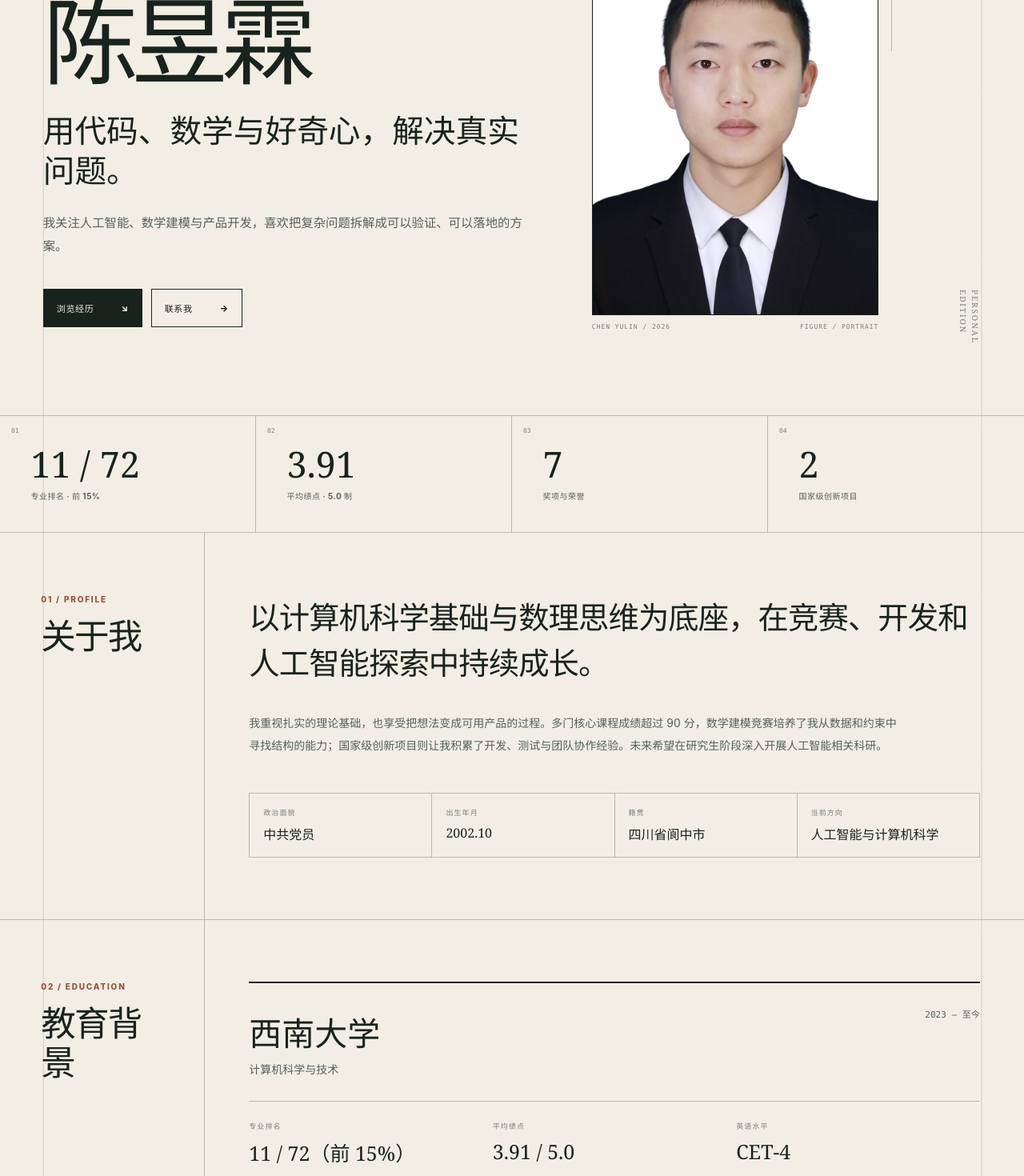
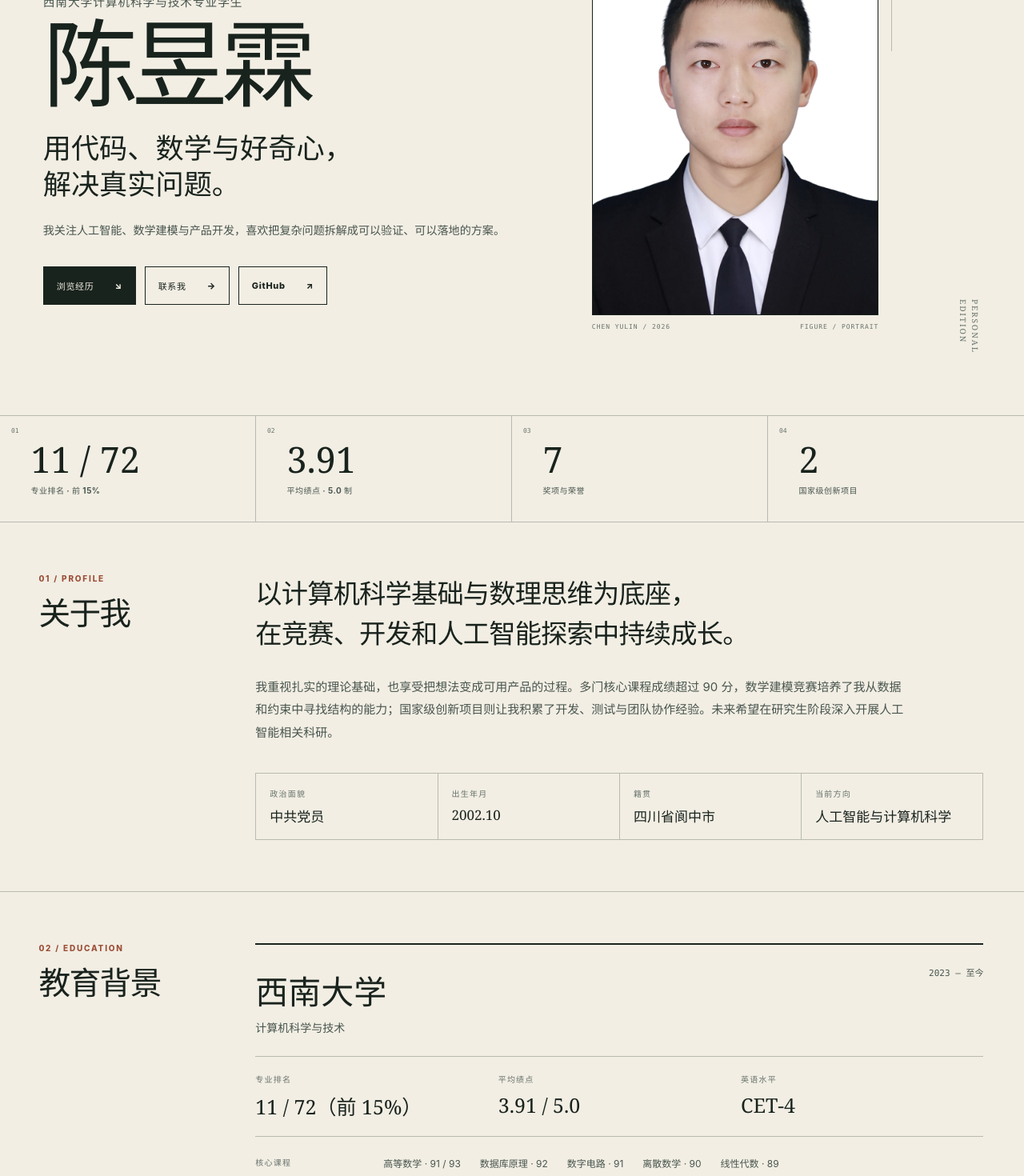
Before and after one commit to AlphaBetaChris/chen-yulin-portfolio, a React (Vite) app: page / in a window 1280 px wide. Shown: the part 280-1750 px from the top of the page at 80% size. Built offline with nearby package versions, Linux system fonts and the light colour scheme.

Commit message:
feat: refine portfolio layout and links

```diff
--- a/src/App.tsx
+++ b/src/App.tsx
@@ -1,10 +1,31 @@
-import { useEffect, useState } from 'react';
+import { Fragment, useEffect, useState } from 'react';
 import { content, type Locale } from './content';
 
 const localeKey = 'chen-yulin-locale';
 const email = 'swucyl@email.swu.edu.cn';
 const phoneDisplay = '166-0137-4718';
 const phoneHref = 'tel:+8616601374718';
+const githubHandle = 'AlphaBetaChris';
+const githubHref = `https://github.com/${githubHandle}`;
+
+function SegmentedCopy({
+  className,
+  segments,
+}: {
+  className: string;
+  segments: string[];
+}) {
+  return (
+    <p className={className}>
+      {segments.map((segment, index) => (
+        <Fragment key={`${index}-${segment}`}>
+          <span className="copy-segment">{segment}</span>
+          {index < segments.length - 1 ? <wbr /> : null}
+        </Fragment>
+      ))}
+    </p>
+  );
+}
 
 function readLocale(): Locale {
   try {
@@ -77,7 +98,10 @@ function App() {
             <p className="eyebrow">{copy.hero.eyebrow}</p>
             <p className="hero-role">{copy.hero.role}</p>
             <h1 id="hero-title">{copy.name}</h1>
-            <p className="hero-tagline">{copy.hero.tagline}</p>
+            <SegmentedCopy
+              className="hero-tagline"
+              segments={copy.hero.tagline}
+            />
             <p className="hero-intro">{copy.hero.intro}</p>
             <div className="hero-actions">
               <a className="text-link text-link-dark" href="#about">
@@ -87,6 +111,15 @@ function App() {
               <a className="text-link" href={`mailto:${email}`}>
                 {copy.hero.secondaryAction}
                 <span aria-hidden="true">→</span>
+              </a>
+              <a
+                className="text-link"
+                href={githubHref}
+                target="_blank"
+                rel="noreferrer"
+              >
+                {copy.contact.githubLabel}
+                <span aria-hidden="true">↗</span>
               </a>
             </div>
           </div>
@@ -124,7 +157,10 @@ function App() {
             <h2>{copy.about.title}</h2>
           </header>
           <div className="section-content about-content">
-            <p className="section-lead">{copy.about.lead}</p>
+            <SegmentedCopy
+              className="section-lead"
+              segments={copy.about.lead}
+            />
             <p className="section-body">{copy.about.body}</p>
             <dl className="profile-details">
               {copy.about.details.map((detail) => (
@@ -207,7 +243,10 @@ function App() {
             <h2>{copy.projects.title}</h2>
           </header>
           <div className="section-content">
-            <p className="section-intro">{copy.projects.intro}</p>
+            <SegmentedCopy
+              className="section-intro"
+              segments={copy.projects.intro}
+            />
             <div className="project-grid">
               {copy.projects.items.map((project, index) => (
                 <article
@@ -265,7 +304,10 @@ function App() {
             <h2>{copy.contact.title}</h2>
           </div>
           <div className="contact-content">
-            <p className="contact-lead">{copy.contact.lead}</p>
+            <SegmentedCopy
+              className="contact-lead"
+              segments={copy.contact.lead}
+            />
             <address>
               <div>
                 <span>{copy.contact.emailLabel}</span>
@@ -274,6 +316,17 @@ function App() {
               <div>
                 <span>{copy.contact.phoneLabel}</span>
                 <a href={phoneHref}>{phoneDisplay}</a>
+              </div>
+              <div>
+                <span>{copy.contact.githubLabel}</span>
+                <a
+                  href={githubHref}
+                  target="_blank"
+                  rel="noreferrer"
+                  aria-label={copy.contact.githubLabel}
+                >
+                  {githubHandle}
+                </a>
               </div>
             </address>
             <p className="contact-note">{copy.contact.note}</p>
--- a/src/content.ts
+++ b/src/content.ts
@@ -44,7 +44,7 @@ export interface SiteContent {
   hero: {
     eyebrow: string;
     role: string;
-    tagline: string;
+    tagline: string[];
     intro: string;
     primaryAction: string;
     secondaryAction: string;
@@ -55,7 +55,7 @@ export interface SiteContent {
   about: {
     number: string;
     title: string;
-    lead: string;
+    lead: string[];
     body: string;
     details: Detail[];
   };
@@ -83,7 +83,7 @@ export interface SiteContent {
   projects: {
     number: string;
     title: string;
-    intro: string;
+    intro: string[];
     descriptionLabel: string;
     responsibilityLabel: string;
     items: Project[];
@@ -97,10 +97,11 @@ export interface SiteContent {
   contact: {
     number: string;
     title: string;
-    lead: string;
+    lead: string[];
     note: string;
     emailLabel: string;
     phoneLabel: string;
+    githubLabel: string;
   };
   footer: {
     line: string;
@@ -126,7 +127,7 @@ export const content: Record<Locale, SiteContent> = {
     hero: {
       eyebrow: '计算机科学 · 人工智能 · 实践者',
       role: '西南大学计算机科学与技术专业学生',
-      tagline: '用代码、数学与好奇心，解决真实问题。',
+      tagline: ['用代码、数学', '与好奇心，', '解决真实问题。'],
       intro:
         '我关注人工智能、数学建模与产品开发，喜欢把复杂问题拆解成可以验证、可以落地的方案。',
       primaryAction: '浏览经历',
@@ -143,8 +144,13 @@ export const content: Record<Locale, SiteContent> = {
     about: {
       number: '01',
       title: '关于我',
-      lead:
-        '以计算机科学基础与数理思维为底座，在竞赛、开发和人工智能探索中持续成长。',
+      lead: [
+        '以计算机科学基础',
+        '与数理思维为底座，',
+        '在竞赛、开发',
+        '和人工智能探索中',
+        '持续成长。',
+      ],
       body:
         '我重视扎实的理论基础，也享受把想法变成可用产品的过程。多门核心课程成绩超过 90 分，数学建模竞赛培养了我从数据和约束中寻找结构的能力；国家级创新项目则让我积累了开发、测试与团队协作经验。未来希望在研究生阶段深入开展人工智能相关科研。',
       details: [
@@ -220,7 +226,12 @@ export const content: Record<Locale, SiteContent> = {
     projects: {
       number: '04',
       title: '项目经历',
-      intro: '在文化传播与心理健康两个真实场景中，分别承担开发与质量保障角色。',
+      intro: [
+        '在文化传播与心理健康',
+        '两个真实场景中，',
+        '分别承担开发',
+        '与质量保障角色。',
+      ],
       descriptionLabel: '项目',
       responsibilityLabel: '我的工作',
       items: [
@@ -279,10 +290,16 @@ export const content: Record<Locale, SiteContent> = {
     contact: {
       number: '06',
       title: '联系方式',
-      lead: '欢迎交流人工智能、建模、开发，以及任何值得认真解决的问题。',
+      lead: [
+        '欢迎交流人工智能、',
+        '建模、开发，',
+        '以及任何值得',
+        '认真解决的问题。',
+      ],
       note: '邮件通常是联系我的最佳方式。',
       emailLabel: '邮箱',
       phoneLabel: '电话',
+      githubLabel: 'GitHub',
     },
     footer: {
       line: '以真实经历为底稿，持续更新。',
@@ -306,7 +323,11 @@ export const content: Record<Locale, SiteContent> = {
     hero: {
       eyebrow: 'COMPUTER SCIENCE · AI · BUILDER',
       role: 'Computer Science student at Southwest University',
-      tagline: 'Solving real problems with code, mathematics, and curiosity.',
+      tagline: [
+        'Solving real problems',
+        ' with code, mathematics,',
+        ' and curiosity.',
+      ],
       intro:
         'I explore artificial intelligence, mathematical modeling, and product development, turning complex questions into solutions that can be tested and built.',
       primaryAction: 'Explore my journey',
@@ -323,8 +344,14 @@ export const content: Record<Locale, SiteContent> = {
     about: {
       number: '01',
       title: 'About Me',
-      lead:
-        'Building on computer science fundamentals and mathematical thinking, I keep growing through competitions, development, and AI exploration.',
+      lead: [
+        'Building on computer',
+        ' science fundamentals',
+        ' and mathematical thinking,',
+        ' I keep growing through',
+        ' competitions, development,',
+        ' and AI exploration.',
+      ],
       body:
         'I value rigorous foundations as much as the process of turning ideas into useful products. Scores above 90 in several core courses reflect my academic discipline. Mathematical modeling taught me to find structure in data and constraints, while national innovation projects gave me hands-on experience in development, testing, and teamwork. I hope to pursue deeper AI research in graduate study.',
       details: [
@@ -401,8 +428,12 @@ export const content: Record<Locale, SiteContent> = {
     projects: {
       number: '04',
       title: 'Selected Projects',
-      intro:
-        'Development and quality-assurance work across two real-world contexts: cultural heritage and mental wellbeing.',
+      intro: [
+        'Development and quality-assurance work',
+        ' across two real-world contexts:',
+        ' cultural heritage',
+        ' and mental wellbeing.',
+      ],
       descriptionLabel: 'The project',
       responsibilityLabel: 'My contribution',
       items: [
@@ -467,11 +498,16 @@ export const content: Record<Locale, SiteContent> = {
     contact: {
       number: '06',
       title: 'Contact',
-      lead:
-        'Let’s talk about AI, modeling, development, or any problem worth solving carefully.',
+      lead: [
+        'Let’s talk about AI,',
+        ' modeling, development,',
+        ' or any problem',
+        ' worth solving carefully.',
+      ],
       note: 'Email is usually the best way to reach me.',
       emailLabel: 'Email',
       phoneLabel: 'Phone',
+      githubLabel: 'GitHub',
     },
     footer: {
       line: 'Built from real experience, and always evolving.',
--- a/src/styles.css
+++ b/src/styles.css
@@ -62,8 +62,8 @@
     --paper: #f2eee4;
     --paper-deep: #e5dfd1;
     --ink: #19231d;
-    --ink-soft: #556159;
-    --ink-faint: #798179;
+    --ink-soft: #48554d;
+    --ink-faint: #68736b;
     --line: rgba(25, 35, 29, 0.26);
     --line-light: rgba(25, 35, 29, 0.13);
     --accent: #9d4f37;
@@ -97,9 +97,7 @@
     min-height: 100vh;
     margin-inline: auto;
     overflow: clip;
-    background:
-      linear-gradient(90deg, transparent 0 4.2%, var(--line-light) 4.2% calc(4.2% + 1px), transparent calc(4.2% + 1px) 95.8%, var(--line-light) 95.8% calc(95.8% + 1px), transparent calc(95.8% + 1px)),
-      var(--paper);
+    background: var(--paper);
     box-shadow: 0 0 70px rgba(45, 42, 34, 0.16);
   }
 
@@ -237,8 +235,8 @@
     display: grid;
     grid-template-columns: minmax(0, 1fr) clamp(260px, 28vw, 390px) 64px;
     gap: clamp(32px, 5vw, 76px);
-    min-height: min(780px, calc(100vh - 78px));
-    padding: clamp(70px, 8vw, 118px) 4.2% clamp(58px, 7vw, 96px);
+    min-height: min(730px, calc(100vh - 78px));
+    padding: clamp(60px, 7vw, 104px) 4.2% clamp(52px, 6vw, 82px);
     border-bottom: 1px solid var(--line);
   }
 
@@ -279,34 +277,41 @@
     letter-spacing: -0.055em;
   }
 
+  .copy-segment {
+    white-space: nowrap;
+  }
+
   .hero-tagline {
-    max-width: 750px;
-    margin-top: 32px;
+    max-width: 720px;
+    margin-top: 28px;
     font-family: var(--serif);
-    font-size: clamp(27px, 3.1vw, 46px);
-    line-height: 1.28;
+    font-size: clamp(26px, 2.75vw, 42px);
+    line-height: 1.3;
+    line-break: strict;
+    text-wrap: balance;
   }
 
   .hero-intro {
     max-width: 650px;
-    margin-top: 25px;
+    margin-top: 22px;
     color: var(--ink-soft);
-    font-size: clamp(13px, 1.2vw, 16px);
-    line-height: 1.9;
+    font-size: clamp(14px, 1.1vw, 16px);
+    line-height: 1.8;
+    text-wrap: pretty;
   }
 
   .hero-actions {
     display: flex;
     flex-wrap: wrap;
     gap: 11px;
-    margin-top: 38px;
+    margin-top: 32px;
   }
 
   .text-link {
     display: inline-flex;
     align-items: center;
     justify-content: space-between;
-    gap: 34px;
+    gap: 26px;
     min-height: 48px;
     padding: 0 16px;
     border: 1px solid var(--ink);
@@ -405,7 +410,7 @@
   .stat-item {
     position: relative;
     display: grid;
-    min-height: 145px;
+    min-height: 132px;
     align-content: center;
     padding: 26px clamp(20px, 3vw, 46px);
     border-right: 1px solid var(--line);
@@ -441,58 +446,62 @@
 
   .editorial-section {
     display: grid;
-    grid-template-columns: clamp(195px, 20vw, 290px) minmax(0, 1fr);
-    min-height: 390px;
+    grid-template-columns: clamp(220px, 21vw, 310px) minmax(0, 1fr);
+    min-height: 0;
     border-bottom: 1px solid var(--line);
   }
 
   .section-heading {
-    padding: clamp(44px, 6vw, 78px) clamp(24px, 3.2vw, 48px) 46px 20%;
-    border-right: 1px solid var(--line);
+    padding: clamp(38px, 5vw, 66px) clamp(24px, 3vw, 44px) 38px 18%;
   }
 
   .section-heading h2,
   .contact-heading h2 {
     margin-top: 15px;
     font-family: var(--serif);
-    font-size: clamp(31px, 3.4vw, 52px);
+    font-size: clamp(30px, 3.1vw, 48px);
     font-weight: 500;
     letter-spacing: -0.04em;
     line-height: 1.12;
   }
 
   .section-content {
-    padding: clamp(44px, 6vw, 78px) 5.4%;
+    padding: clamp(38px, 5vw, 66px) 5%;
   }
 
   .section-lead {
-    max-width: 960px;
+    max-width: 900px;
     font-family: var(--serif);
-    font-size: clamp(25px, 3vw, 43px);
+    font-size: clamp(24px, 2.6vw, 39px);
     letter-spacing: -0.025em;
-    line-height: 1.48;
+    line-height: 1.5;
+    line-break: strict;
+    text-wrap: balance;
   }
 
   .section-body {
     max-width: 820px;
-    margin-top: 34px;
+    margin-top: 28px;
     color: var(--ink-soft);
-    font-size: 14px;
-    line-height: 2;
+    font-size: 15px;
+    line-height: 1.9;
+    text-wrap: pretty;
   }
 
   .section-intro {
-    max-width: 760px;
-    margin-bottom: 38px;
+    max-width: 820px;
+    margin-bottom: 30px;
     font-family: var(--serif);
-    font-size: clamp(19px, 2vw, 27px);
-    line-height: 1.55;
+    font-size: clamp(18px, 1.8vw, 25px);
+    line-height: 1.5;
+    line-break: strict;
+    text-wrap: balance;
   }
 
   .profile-details {
     display: grid;
     grid-template-columns: repeat(4, 1fr);
-    margin-top: 45px;
+    margin-top: 36px;
     border-top: 1px solid var(--line);
     border-left: 1px solid var(--line);
   }
@@ -509,7 +518,7 @@
   .project-copy h4,
   .contact-content address span {
     color: var(--ink-faint);
-    font-size: 9px;
+    font-size: 10px;
     font-weight: 800;
     letter-spacing: 0.12em;
     text-transform: uppercase;
@@ -518,7 +527,7 @@
   .profile-details dd {
     margin-top: 8px;
     font-family: var(--serif);
-    font-size: 16px;
+    font-size: 17px;
   }
 
   .education-card {
@@ -529,7 +538,7 @@
     display: flex;
     justify-content: space-between;
     gap: 25px;
-    padding: 30px 0;
+    padding: 26px 0;
     border-bottom: 1px solid var(--line);
   }
 
@@ -559,7 +568,7 @@
   }
 
   .education-facts > div {
-    padding: 24px 20px 24px 0;
+    padding: 20px 20px 20px 0;
   }
 
   .education-facts dd {
@@ -572,7 +581,7 @@
     display: grid;
     grid-template-columns: 140px 1fr;
     gap: 20px;
-    padding-top: 28px;
+    padding-top: 24px;
   }
 
   .coursework ul {
@@ -595,8 +604,8 @@
     grid-template-columns: 43px minmax(0, 1fr) auto;
     gap: 20px;
     align-items: center;
-    min-height: 88px;
-    padding: 17px 0;
+    min-height: 80px;
+    padding: 14px 0;
     border-bottom: 1px solid var(--line);
     transition: padding 180ms ease;
   }
@@ -621,7 +630,7 @@
   .award-list p {
     margin-top: 6px;
     color: var(--ink-soft);
-    font-size: 11px;
+    font-size: 12px;
   }
 
   .award-list time {
@@ -639,9 +648,9 @@
 
   .project-card {
     display: flex;
-    min-height: 480px;
+    min-height: 430px;
     flex-direction: column;
-    padding: clamp(24px, 3vw, 38px);
+    padding: clamp(22px, 2.6vw, 34px);
     border: 1px solid var(--ink);
   }
 
@@ -668,7 +677,7 @@
   }
 
   .project-card > h3 {
-    margin: 36px 0;
+    margin: 30px 0;
     font-family: var(--serif);
     font-size: clamp(37px, 4vw, 59px);
     font-weight: 500;
@@ -687,8 +696,8 @@
 
   .project-copy p {
     margin-top: 9px;
-    font-size: 12px;
-    line-height: 1.8;
+    font-size: 13px;
+    line-height: 1.75;
     opacity: 0.83;
   }
 
@@ -697,7 +706,7 @@
     flex-wrap: wrap;
     gap: 7px;
     margin-top: auto;
-    padding-top: 30px;
+    padding-top: 24px;
   }
 
   .tag-list li {
@@ -719,15 +728,15 @@
 
   .skills-grid article {
     position: relative;
-    min-height: 190px;
-    padding: 30px;
+    min-height: 168px;
+    padding: 28px;
     border-right: 1px solid var(--line);
     border-bottom: 1px solid var(--line);
   }
 
   .skills-grid article:last-child {
     grid-column: 1 / -1;
-    min-height: 150px;
+    min-height: 135px;
   }
 
   .skills-grid article > span {
@@ -749,20 +758,19 @@
     max-width: 530px;
     margin-top: 16px;
     color: var(--ink-soft);
-    font-size: 12px;
-    line-height: 1.85;
+    font-size: 13px;
+    line-height: 1.75;
   }
 
   .contact-section {
     display: grid;
-    grid-template-columns: clamp(195px, 20vw, 290px) minmax(0, 1fr);
+    grid-template-columns: clamp(220px, 21vw, 310px) minmax(0, 1fr);
     color: var(--paper);
     background: var(--ink);
   }
 
   .contact-heading {
-    padding: clamp(55px, 7vw, 90px) clamp(24px, 3.2vw, 48px) 55px 20%;
-    border-right: 1px solid rgba(242, 238, 228, 0.24);
+    padding: clamp(48px, 6vw, 76px) clamp(24px, 3vw, 44px) 48px 18%;
   }
 
   .contact-heading > p {
@@ -770,22 +778,24 @@
   }
 
   .contact-content {
-    padding: clamp(55px, 7vw, 90px) 5.4%;
+    padding: clamp(48px, 6vw, 76px) 5%;
   }
 
   .contact-lead {
     max-width: 840px;
     font-family: var(--serif);
-    font-size: clamp(29px, 4vw, 58px);
+    font-size: clamp(28px, 3.5vw, 51px);
     letter-spacing: -0.04em;
     line-height: 1.3;
+    line-break: strict;
+    text-wrap: balance;
   }
 
   .contact-content address {
     display: grid;
-    grid-template-columns: 1fr 1fr;
-    gap: 20px;
-    margin-top: 55px;
+    grid-template-columns: minmax(0, 1.35fr) minmax(0, 0.85fr) minmax(0, 1fr);
+    gap: 18px;
+    margin-top: 44px;
     font-style: normal;
   }
 
@@ -803,16 +813,18 @@
     display: inline-block;
     margin-top: 10px;
     font-family: var(--serif);
-    font-size: clamp(15px, 1.8vw, 24px);
+    max-width: 100%;
+    font-size: clamp(15px, 1.55vw, 22px);
     text-decoration: underline;
     text-decoration-color: rgba(242, 238, 228, 0.3);
     text-underline-offset: 6px;
+    overflow-wrap: anywhere;
   }
 
   .contact-note {
     margin-top: 27px;
     color: rgba(242, 238, 228, 0.58);
-    font-size: 10px;
+    font-size: 11px;
     letter-spacing: 0.06em;
   }
 
@@ -820,7 +832,7 @@
     display: grid;
     grid-template-columns: 1fr auto 1fr;
     align-items: center;
-    min-height: 92px;
+    min-height: 84px;
     padding: 0 4.2%;
     border-top: 1px solid rgba(242, 238, 228, 0.16);
     color: rgba(242, 238, 228, 0.67);
```
Also changed, not shown: 2 other files (tests, documents, lock files or other folders).
